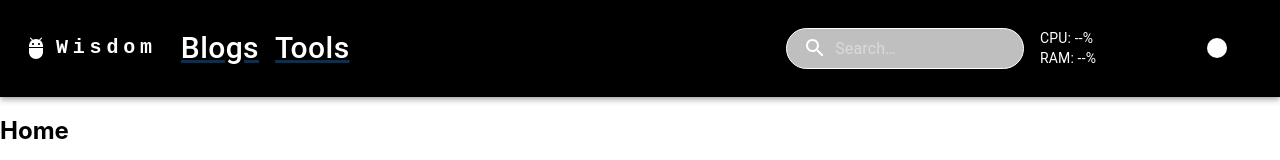
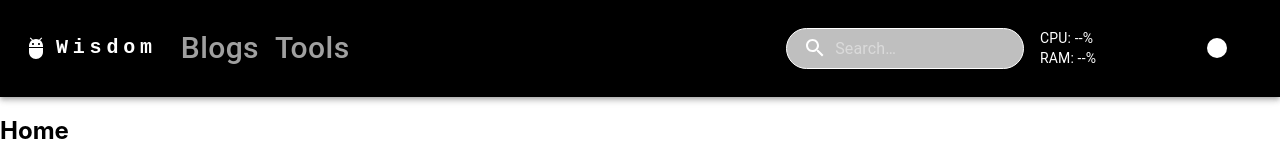
Before and after one commit to 24ERIC/Wisdom, a React (Create React App) app: page / in a window 1280 px wide. Shown: the top 160 px of the page. Built offline with nearby package versions, Linux system fonts and the light colour scheme.

Commit message:
header blog tool button style finish

```diff
--- a/src/components/Header.js
+++ b/src/components/Header.js
@@ -60,10 +60,10 @@ export default function Header() {
                     </Link>
                     <Box sx={{ flexGrow: 1, display: { xs: 'none', md: 'flex' } }}>
                         <Button onClick={handleCloseNavMenu} sx={{ my: 2, color: 'white', display: 'block', textTransform: 'none' }}>
-                            <Link href="/blogs" style={{ color: 'white', fontSize: '30px' }}>Blogs</Link>
+                            <Link href="/blogs" sx={{ textDecoration: 'none', color: 'rgba(200, 200, 200, 0.8)', fontSize: '30px', '&:hover': { color: 'white' } }}>Blogs</Link>
                         </Button>
                         <Button onClick={handleCloseNavMenu} sx={{ my: 2, color: 'white', display: 'block', textTransform: 'none' }}>
-                            <Link href="/tools" style={{ color: 'white', fontSize: '30px' }}>Tools</Link>
+                            <Link href="/tools" sx={{ textDecoration: 'none', color: 'rgba(200, 200, 200, 0.8)', fontSize: '30px', '&:hover': { color: 'white' } }}>Tools</Link>
                         </Button>
                     </Box>
                     <Box sx={{ flexGrow: 0 }}>
```
